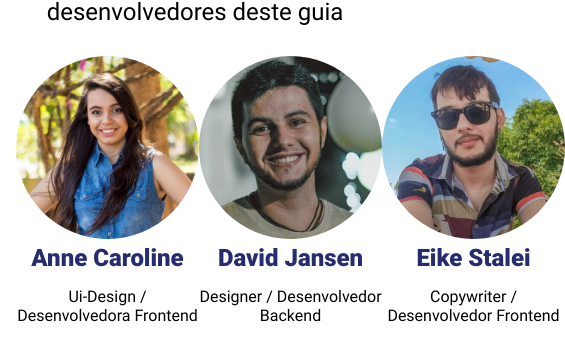
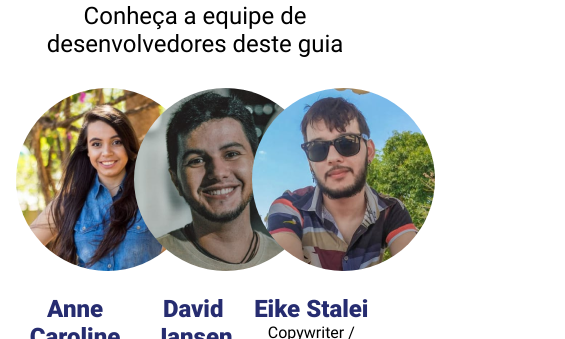
Before and after one commit to DWalterJansen/desenvolvimento-web-2021-html5ref, a plain HTML site: page sobrenos.html in a window 390 px wide. Shown: the part 235-574 px from the top of the page, 565 px wide, since content can reach past the window. Drawn offline with Linux system fonts and the light colour scheme.

Commit message:
Revert ":art: Finalizando Projeto Notícias Cidade"
This reverts commit 0a85d54f0df34150664dc1ce4fd8b123739fbaeb.

```diff
--- a/css/style.css
+++ b/css/style.css
@@ -59,12 +59,8 @@
 }
 
 /* Default Elements */
-* {
-    padding: 0;
-    margin: 0;
+body {
     font-family: 'Roboto-Regular', Arial, Helvetica, sans-serif;
-}
-body {
     margin: 0em;
 }
 header {
@@ -198,11 +194,8 @@ h3 {
     border-radius: 50%;
     width: 183px;
 }
-.content .row h3 {
-    padding: 5px 0;
-}
 .content .row p {
-    padding: 10px 0 0 0;
+    padding: 0;
     font-size: 1em;
 }
 .content .icons {
@@ -242,10 +235,3 @@ footer hr {
     text-decoration: none;
     font-size: 1rem;
 }
-
-/* RESPONSIVIDADE */
-@media screen and (max-width: 700px) {
-	div .col-3 {
-        width: 100%;
-    }
-}
--- a/sobrenos.html
+++ b/sobrenos.html
@@ -51,7 +51,7 @@
             <div class="col-3">
                 <img class="img-integrante" src="images/eike-integrante.png" alt="Avatar">
                 <h3>Eike Stalei</h3>
-                <p>Copywriter / Desenvolvedor Frontend</p>
+                <p>Copywriter / Desenvolvedor</p>
                 <div class="icons">
                     <a href="https://github.com/EStalei" target="_blank"><i class="fab fa-github github-icon"></i></a>
                     <a href="https://www.linkedin.com/in/eike-neves-16418080/" target="_blank"><i class="fab fa-linkedin linkedin-icon"></i></a>
```
